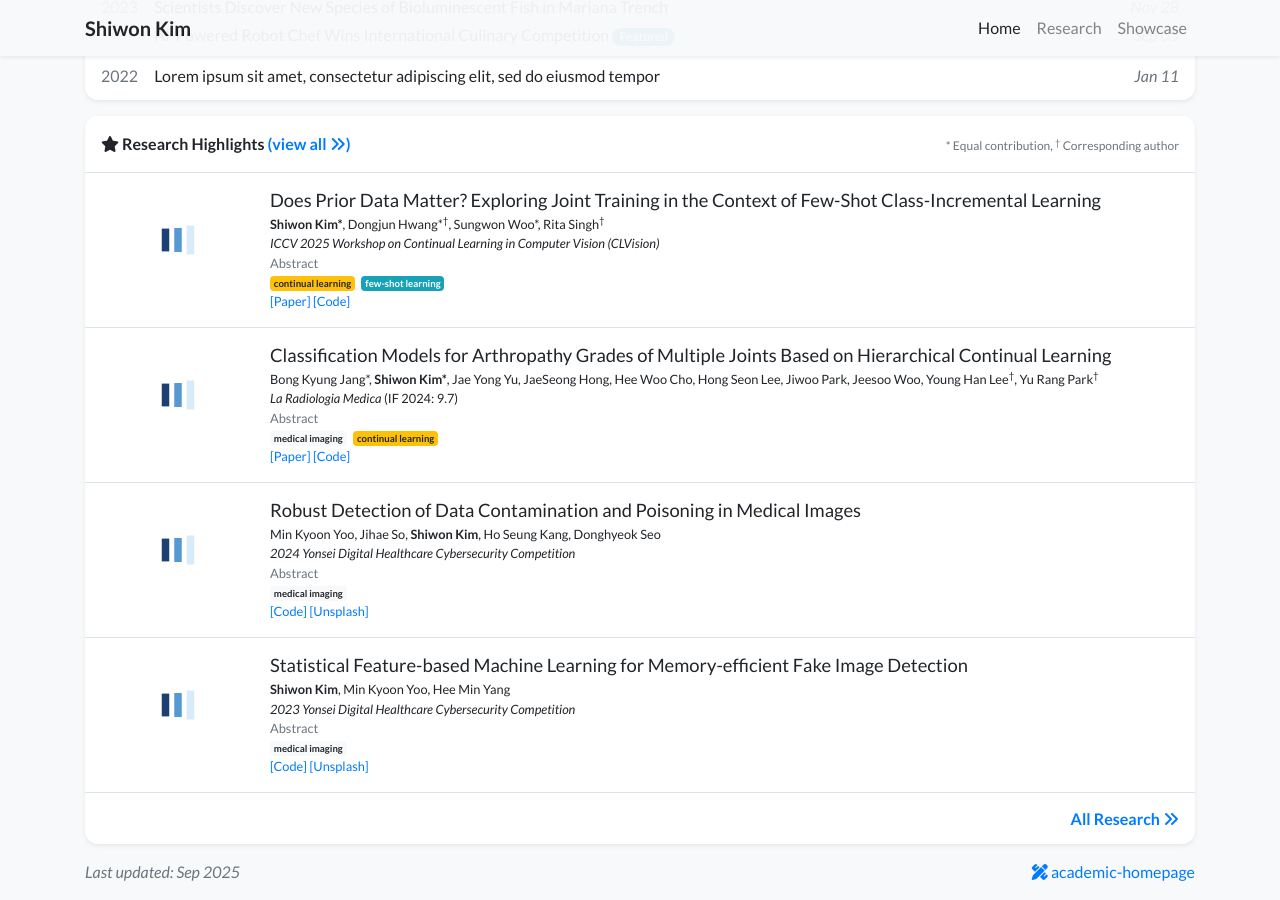
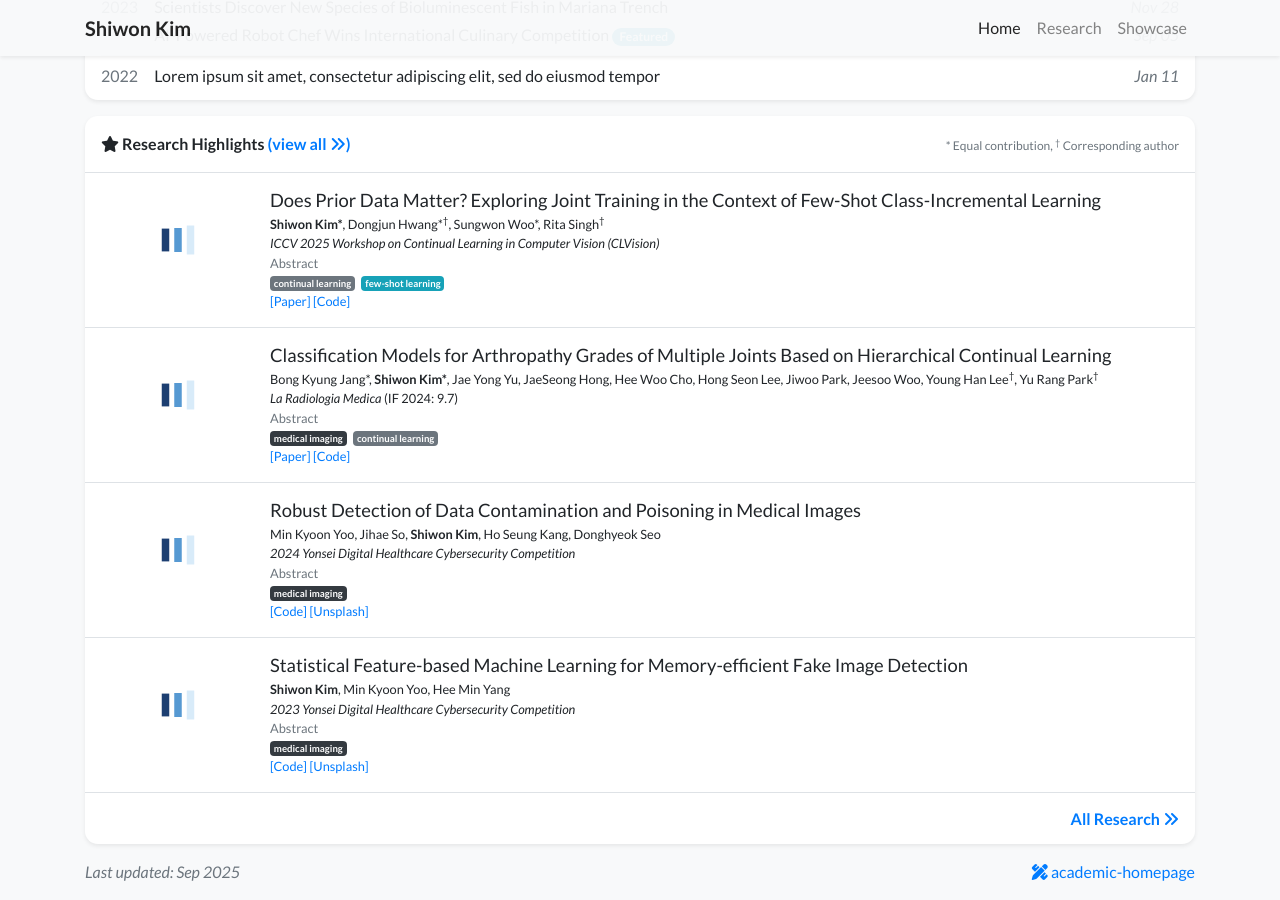
Before and after one commit to shiwonkim/shiwonkim.github.io, a Jekyll site: the page built from index.html, in a window 1280 px wide and 900 px high, scrolled down 783 px. Built offline with Jekyll 4.4.1, drawn with Linux system fonts in a browser that asks for light colours; nearby versions of some CDN libraries; a style sheet for code colours, icons or effects is not loaded.

Commit message:
edit profile

```diff
--- a/_includes/widgets/publication_item.html
+++ b/_includes/widgets/publication_item.html
@@ -19,9 +19,9 @@
                 {% for tag in item.tags %}
                     {% assign color = "secondary" %}
                     {% if tag == "medical imaging" %}
-                        {% assign color = "light" %}
+                        {% assign color = "dark" %}
                     {% elsif tag == "continual learning" %}
-                        {% assign color = "warning" %}
+                        {% assign color = "secondary" %}
                     {% elsif tag == "few-shot learning" %}
                         {% assign color = "info" %}
                     {% elsif tag == "federated learning" %}
```
